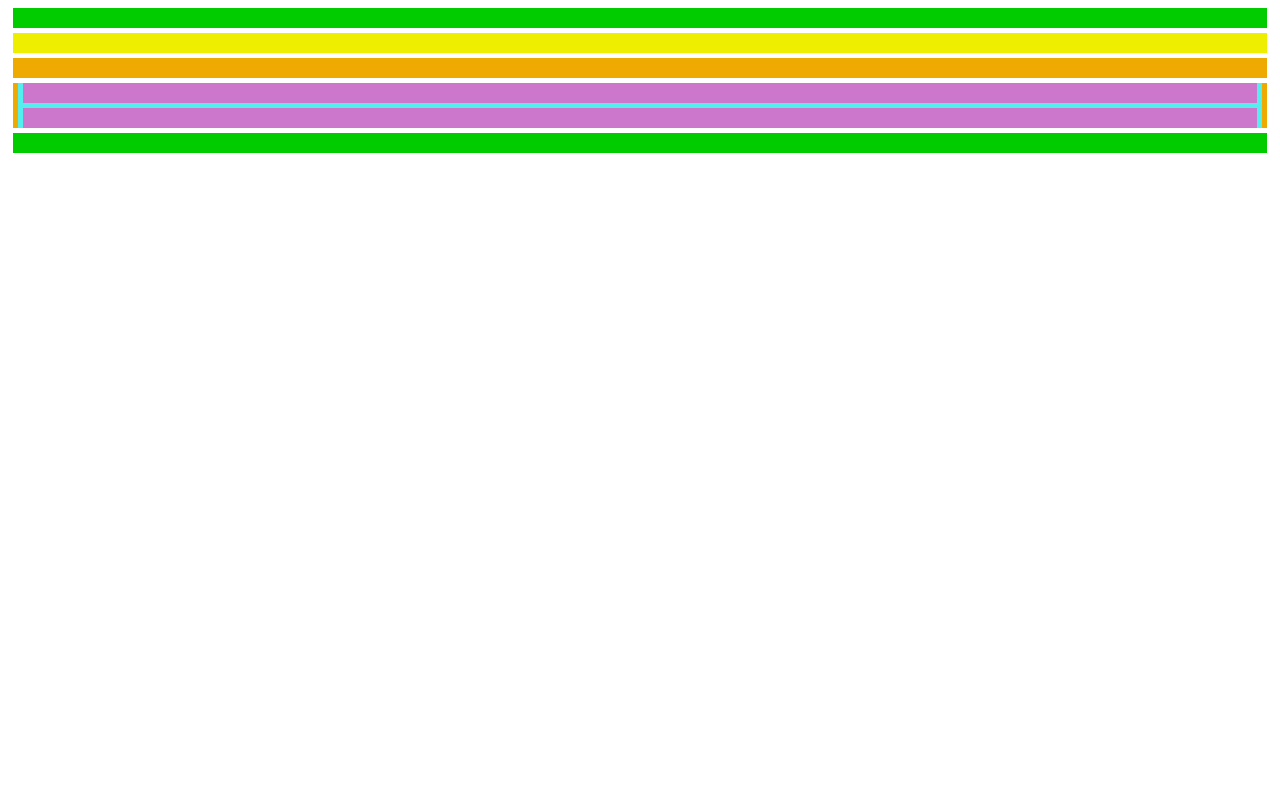
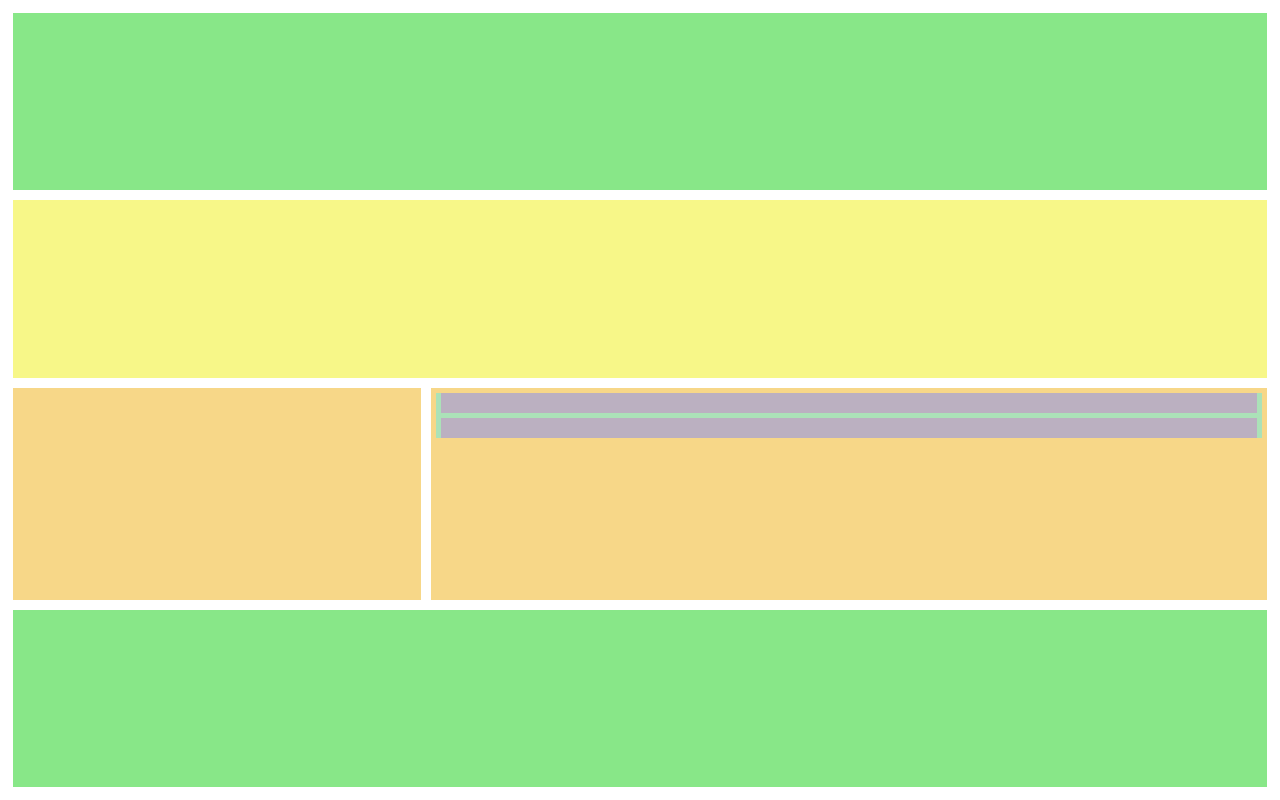
Before and after one commit to k2spam/vanilla, a plain HTML site: page index.html in a window 1280 px wide. Drawn offline with Linux system fonts and the light colour scheme.

Commit message:
grid layout

```diff
--- a/main.css
+++ b/main.css
@@ -3,22 +3,51 @@ header, nav, aside, main, footer, article, figure, p {
     margin: 5px;
 }
 
-header, footer {
-    background: #0c0;
+body {
+    display: grid;
+    grid-template-areas:
+        'header header header'
+        'nav nav nav'
+        'menu content content'
+        'footer footer footer';
+}
+
+header {
+    grid-area: header
 }
 
 nav {
-    background: #ee0;
+    grid-area: nav;
+}
+
+aside {
+    grid-area: menu;
+}
+
+main {
+    grid-area: content;
+}
+
+footer {
+    grid-area: footer;
+}
+
+header, footer {
+    background: #0c07;
+}
+
+nav {
+    background: #ee07;
 }
 
 aside, main {
-    background: #ea0;
+    background: #ea07;
 }
 
 article {
-    background: #5ee;
+    background: #5ee7;
 }
 
 figure, p {
-    background: #c7c;
+    background: #c7c7;
 }
```
